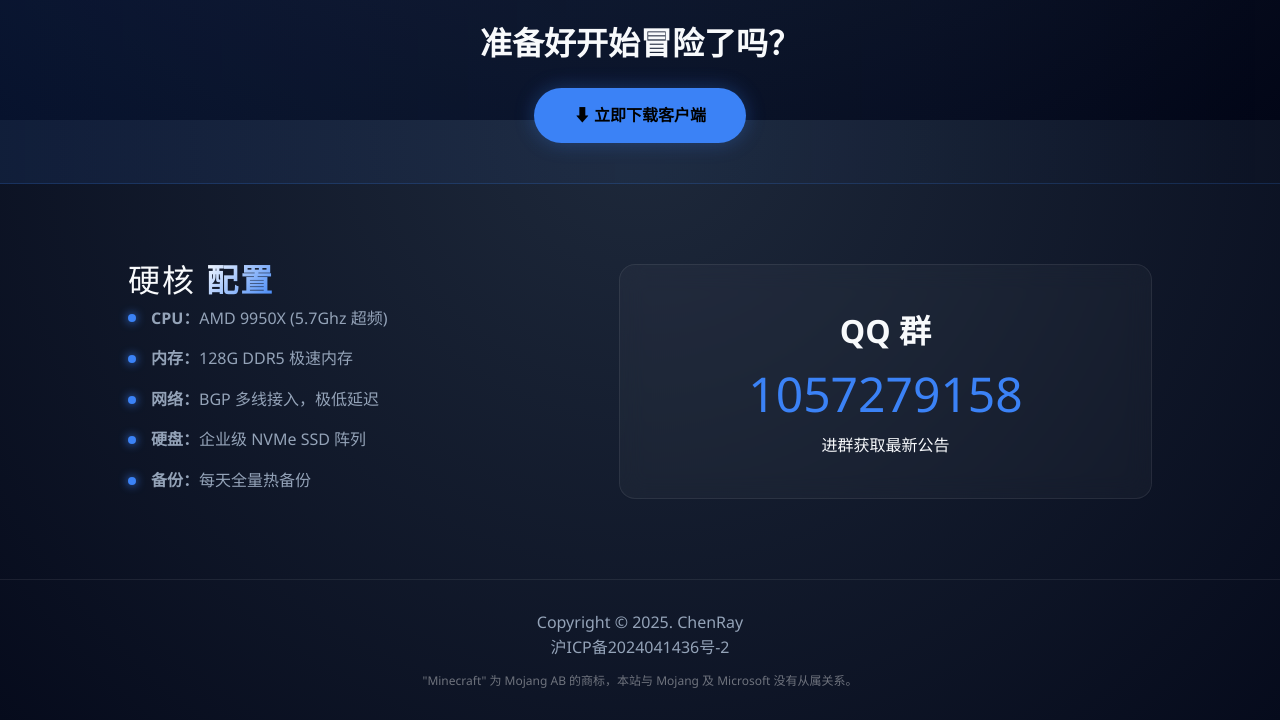
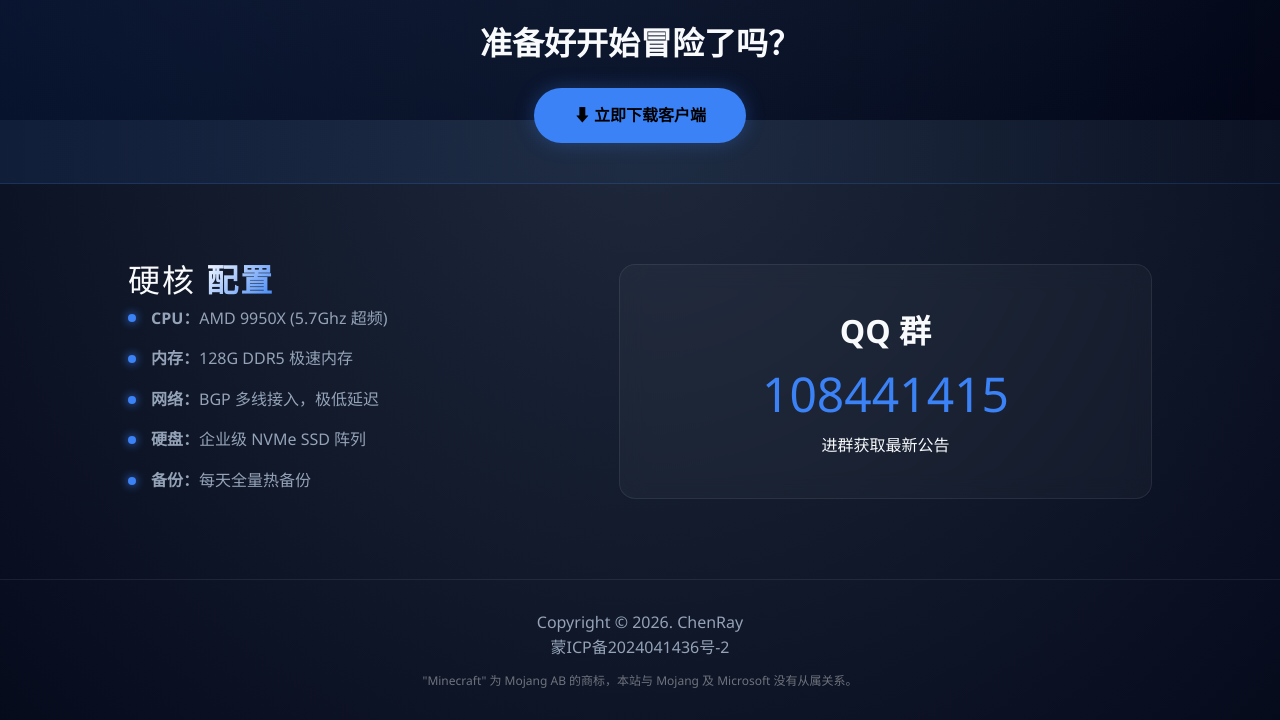
Before and after one commit to ALingqing/ChenRay-Web, a plain HTML site: page index.html in a window 1280 px wide. Shown: the part 5480-6200 px from the top of the page. Drawn offline with Linux system fonts and the light colour scheme; no server answers.

Commit message:
_config.yml

```diff
--- a/index.html
+++ b/index.html
@@ -938,14 +938,14 @@
         </div>
         <div class="glass-card scroll-reveal scroll-reveal-delay-2" style="flex:1; padding: 40px; text-align: center;">
             <h3 style="font-size: 2rem;">QQ 群</h3>
-            <div style="font-size: 3rem; color: var(--primary);">1057279158</div>
+            <div style="font-size: 3rem; color: var(--primary);">108441415</div>
             <p>进群获取最新公告</p>
         </div>
     </section>
 
     <footer class="scroll-reveal">
-        <p>Copyright © 2025. ChenRay</p>
-        <p>沪ICP备2024041436号-2</p>
+        <p>Copyright © 2026. ChenRay</p>
+        <p>蒙ICP备2024041436号-2</p>
         <p class="footer-disclaimer">"Minecraft" 为 Mojang AB 的商标，本站与 Mojang 及 Microsoft 没有从属关系。</p>
     </footer>
 
```
